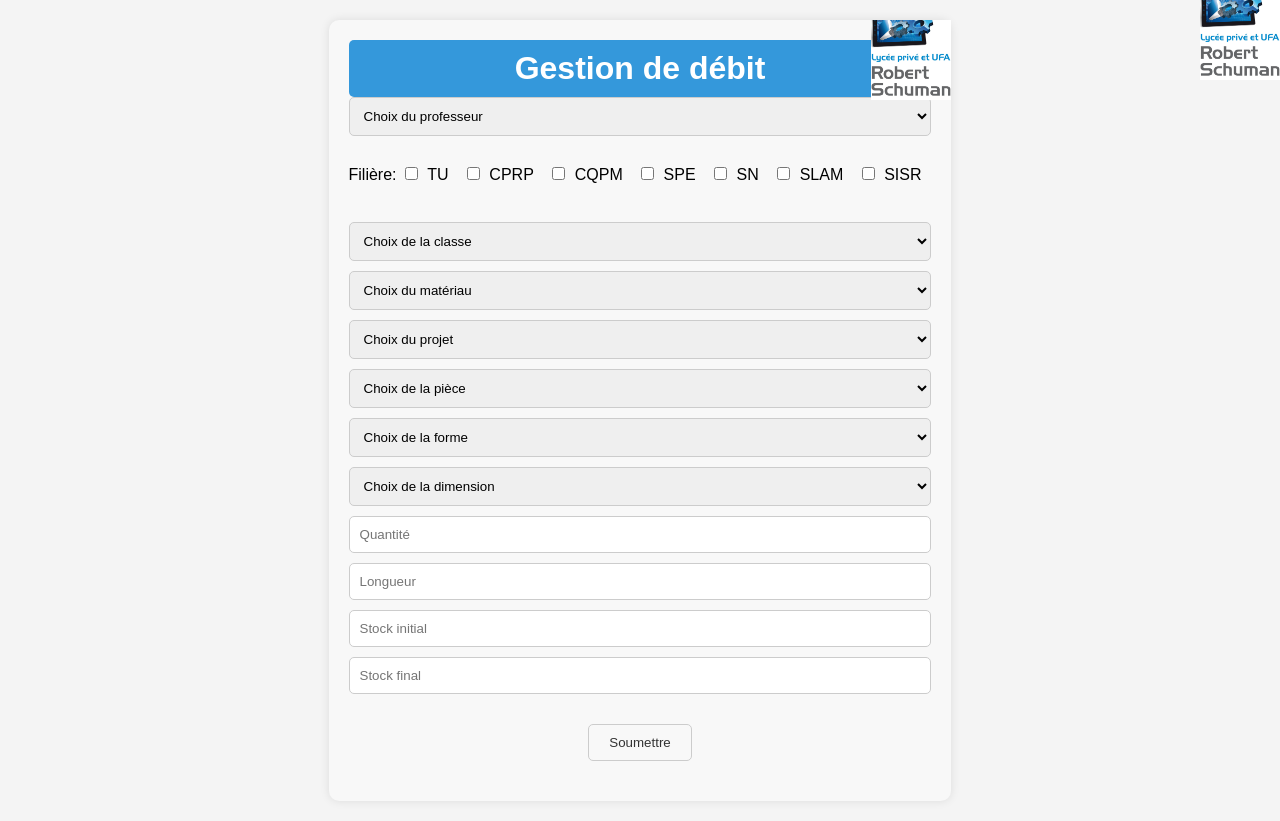
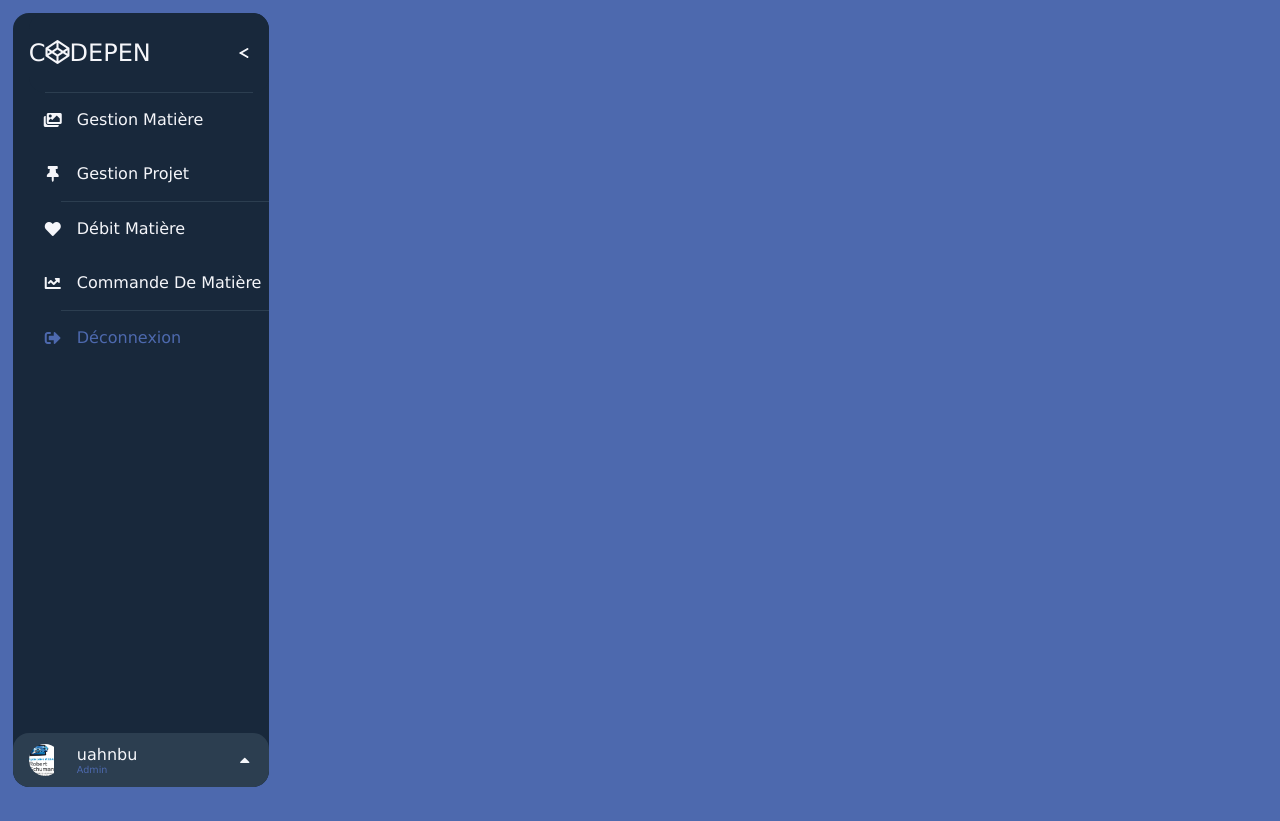
Before and after one commit to Rwano93/ProjetStock, a PHP site: page /gestionDeProjet.php in a window 1280 px wide. After the commit the page ends 787 px from the top, so only its background shows below. Run offline with PHP 8.4, Linux system fonts and the light colour scheme.

Commit message:
fix : style

```diff
--- a/css/style.css
+++ b/css/style.css
@@ -1,11 +1,11 @@
 :root {
-  --background: #9c88ff;
+  --background: #4d69ae;
   --navbar-width: 256px;
   --navbar-width-min: 80px;
   --navbar-dark-primary: #18283b;
   --navbar-dark-secondary: #2c3e50;
   --navbar-light-primary: #f5f6fa;
-  --navbar-light-secondary: #8392a5;
+  --navbar-light-secondary: #4d69ae;
 }
 
 html, body {
--- a/html/gestionDeProjet.php
+++ b/html/gestionDeProjet.php
@@ -1,164 +1,53 @@
 <!DOCTYPE html>
 <html lang="en">
 <head>
-    <meta http-equiv="Content-Type" content="text/html;charset=UTF-8" />
-    <link rel="stylesheet" href="../css/gestionDeProjet.css">
-
-
-    <style>
-        body {
-            font-family: 'Arial', sans-serif;
-            background-color: #f4f4f4;
-            margin: 0;
-            padding: 0;
-        }
-
-        h1 {
-            align-items: center;
-            text-align: center;
-            padding: 10px;
-            background-color: #3498db; /* Bleu vif */
-            color: #fff;
-            margin: 0;
-            border-radius: 5px;
-
-        }
-
-        .container {
-            max-width: 800px;
-            margin: 20px auto;
-            padding: 20px;
-            background-color: #f8f8f8; /* Blanc légèrement grisé */
-            box-shadow: 0 0 10px rgba(0, 0, 0, 0.1);
-            border-radius: 10px;
-            position: relative;
-        }
-
-        .image {
-            display: block;
-            position: absolute;
-            top: 0;
-            right: 0;
-            width: 80px; /* Réduire la taille du logo de 100px */
-            height: 80px; /* Réduire la taille du logo de 100px */
-            object-fit: cover;
-        }
-
-        .scroll {
-            width: 100%;
-            max-height: 150px;
-            overflow-y: scroll;
-            scroll-behavior: smooth;
-            border: 1px solid #ccc;
-            border-radius: 5px;
-        }
-
-        .checkbox-container {
-            margin-bottom: 20px;
-        }
-
-        .checkbox-container label {
-            margin-right: 10px;
-        }
-
-        .checkbox-container input {
-            margin-right: 5px;
-        }
-
-        input[type="text"],
-        select {
-            width: 100%;
-            padding: 10px;
-            margin-bottom: 10px;
-            box-sizing: border-box;
-            border: 1px solid #ccc;
-            border-radius: 5px;
-        }
-
-        button {
-            background-color: #f8f8f8; /* Blanc légèrement grisé */
-            color: #333;
-            padding: 10px 20px;
-            border: 1px solid #ccc;
-            cursor: pointer;
-            display: block;
-            margin: 20px auto;
-            border-radius: 5px;
-        }
-
-        button:hover {
-            background-color: #e0e0e0; /* Blanc encore plus grisé au survol */
-        }
-        img {
-            display: block;
-            position: absolute;
-            top: 0;
-            right: 0;
-            width: 80px; /* Réduire la taille du logo de 100px */
-            height: 80px; /* Réduire la taille du logo de 100px */
-            object-fit: cover;
-        }
-    </style>
-    <img src="../assets/images/50-Lycee-Robert-Schuman.jpg" alt="">
+  <meta charset="UTF-8">
+  <title>ProjetStock</title>
+  <link rel="stylesheet" href="../css/style.css">
+  <link rel="stylesheet" href="https://cdnjs.cloudflare.com/ajax/libs/font-awesome/5.15.3/css/all.min.css">
 </head>
 <body>
+<div id="nav-bar">
+  <input id="nav-toggle" type="checkbox"/>
+  <div id="nav-header">
+    <a id="nav-title" href="Menu_Principal.php" target="_blank">C<i class="fab fa-codepen"></i>DEPEN</a>
+    <label for="nav-toggle"><span id="nav-toggle-burger"></span></label>
+    <hr/>
+  </div>
+  <div id="nav-content">
+    <a href="GestionMatiere.php" class="nav-button"><i class="fas fa-images"></i><span>Gestion Matière</span></a>
+    <a href="GestionProjet.php" class="nav-button"><i class="fas fa-thumbtack"></i><span>Gestion Projet</span></a>
+    <hr/>
+    <a href="gestionDeDebit.php" class="nav-button"><i class="fas fa-heart"></i><span>Débit Matière</span></a>
+    <a href="commande.php" class="nav-button"><i class="fas fa-chart-line"></i><span>Commande De Matière</span></a>
+    <hr/>
+    <div class="nav-button" id="deconnexion"><i class="fas fa-sign-out-alt"></i><span>Déconnexion</span></div>
+  </div>
+  <input id="nav-footer-toggle" type="checkbox"/>
+  <div id="nav-footer">
+    <div id="nav-footer-heading">
+      <div id="nav-footer-avatar"><img src="../assets/images/50-Lycee-Robert-Schuman.jpg"/></div>
+      <div id="nav-footer-titlebox"><a id="nav-footer-title" href="https://codepen.io/uahnbu/pens/public" target="_blank">uahnbu</a><span id="nav-footer-subtitle">Admin</span></div>
+      <label for="nav-footer-toggle"><i class="fas fa-caret-up"></i></label>
+    </div>
+    <div id="nav-footer-content">
+      <Lorem>Bienvenue dans notre projet stock
+        Erwan, Nathan, Ilyes
+      </Lorem>
+    </div>
+  </div>
+</div>
 
-    <div class="container">
-        <h1>Gestion de débit</h1>
+<!-- Script jQuery -->
+<script src="https://code.jquery.com/jquery-3.6.0.min.js"></script>
+<script>
+  $(document).ready(function() {
 
-        <select class="scroll" name="professeurProjet" id="professeurProjet-select" required>
-            <option value="">Choix du professeur</option>
-        </select>
-        <br>
-        <br>
-        <div class="checkbox-container">
-            Filière:
-            <label><input type="checkbox" name="tu" value="TU"> TU</label>
-            <label><input type="checkbox" name="cprp" value="CPRP"> CPRP</label>
-            <label><input type="checkbox" name="cged" value="CQPM"> CQPM</label>
-            <label><input type="checkbox" name="spe" value="SPE"> SPE</label>
-            <label><input type="checkbox" name="sn"value="SN"> SN</label>
-            <label><input type="checkbox" name="slam" value="SLAM"> SLAM</label>
-            <label><input type="checkbox" name="sisr" value="SISR"> SISR</label>
+    $('#deconnexion').on('click', function() {
+      window.location.href = "../src/php/utilisateur/deconnexion.php";
+    });
+  });
+</script>
 
-
-
-        </div>
-        <img class="image" alt="visuelPiece" name="imagePiece" id="imagePiece" src="../assets/images/50-Lycee-Robert-Schuman.jpg" width="80" height="80" required>
-        <br>
-        <select class="scroll" name="classeProjet" id="classeProjet-select" required>
-            <option value="">Choix de la classe</option>
-        </select>
-        <br>
-        <select class="scroll" name="choixMateriaux" id="choixMateriaux-select" required>
-            <option value="">Choix du matériau</option>
-        </select>
-        <br>
-        <select class="scroll" name="systemeProjet" id="systemeProjet-select" required>
-            <option value="">Choix du projet</option>
-        </select>
-        <br>
-        <select class="scroll" name="pieceProjet" id="pieceProjet-select" required>
-            <option value="">Choix de la pièce</option>
-        </select>
-        <br>
-        <select class="scroll" name="forme" id="forme-select" required>
-            <option value="">Choix de la forme</option>
-        </select>
-        <br>
-        <select class="scroll" name="dimension" id="dimension-select" required>
-            <option value="">Choix de la dimension</option>
-        </select>
-        <br>
-        <input type="text" name="quantite" placeholder="Quantité">
-        <br>
-        <input type="text" name="longeur" placeholder="Longueur">
-        <br>
-        <input type="text" name="stockinitial" placeholder="Stock initial">
-        <br>
-        <input type="text" name="stockfinal" placeholder="Stock final">
-        <br>
-        <button type="submit">Soumettre</button>
-    </div>
 </body>
 </html>
```
Also changed, not shown: html/gestionDeDebit.php (added, +164 -0 lines).
